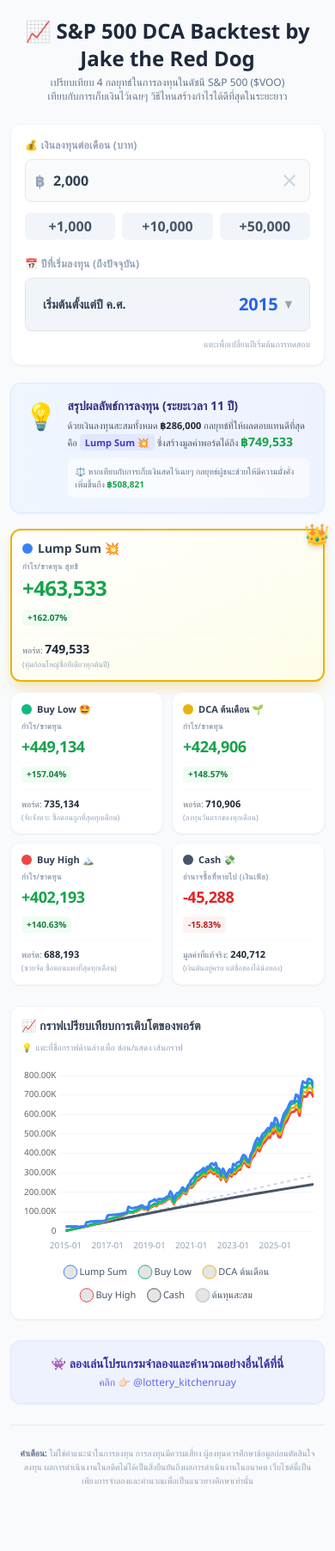
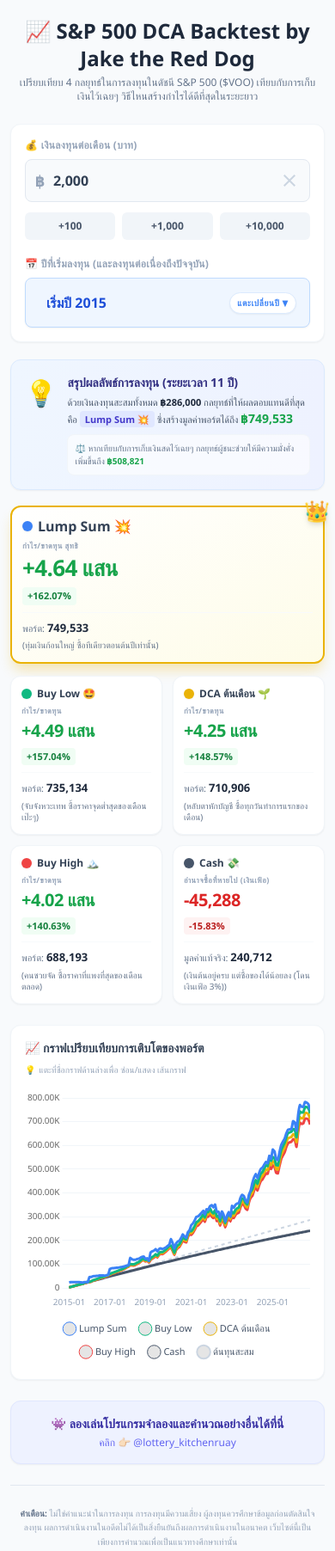
Before and after one commit to reddogboy/voo-backtest-5-ways, a plain HTML site: page index.html in a window 390 px wide. Shown: the whole page at 86% size. Drawn offline with nearby package versions, Linux system fonts and the light colour scheme.

Commit message:
Update index.html

```diff
--- a/index.html
+++ b/index.html
@@ -23,9 +23,9 @@
         /* ซ่อนลูกศรขึ้น/ลงในช่องกรอกตัวเลข */
         input[type="text"] { font-variant-numeric: tabular-nums; }
 
-        /* บังคับฟอนต์ 16px บนมือถือเพื่อป้องกัน iOS Auto-Zoom */
+        /* 🌟 บังคับฟอนต์ 16px บนมือถือเพื่อป้องกัน iOS Auto-Zoom */
         @media screen and (max-width: 768px) {
-            input[type="text"], button, select {
+            input[type="text"], select {
                 font-size: 16px !important;
             }
         }
@@ -38,15 +38,12 @@
             background: linear-gradient(to bottom right, #ffffff, #fefce8);
         }
 
-        /* Modal Overlay สำหรับ Pop-up */
-        .modal-overlay {
-            background-color: rgba(15, 23, 42, 0.6);
-            backdrop-filter: blur(4px);
+        /* ซ่อนลูกศรของ Select เดิม เพื่อใช้ลูกศร Custom ของเราเอง */
+        select {
+            -webkit-appearance: none;
+            -moz-appearance: none;
+            appearance: none;
         }
-
-        /* ซ่อน Scrollbar ของ Pop-up */
-        .hide-scrollbar::-webkit-scrollbar { display: none; }
-        .hide-scrollbar { -ms-overflow-style: none; scrollbar-width: none; }
     </style>
 </head>
 <body class="p-3 md:p-6 text-slate-800 pb-20">
@@ -56,7 +53,7 @@
         <!-- Header -->
         <div class="text-center mb-6 mt-2">
             <h1 class="text-2xl md:text-3xl font-black mb-1">📈 S&P 500 DCA Backtest by Jake the Red Dog </h1>
-            <p class="text-slate-500 text-xs md:text-base text-balance px-2">เปรียบเทียบ 4 กลยุทธ์ในการลงทุนในดัชนี S&P 500 ($VOO) เทียบกับการเก็บเงินไว้เฉยๆ วิธีไหนสร้างกำไรได้ดีที่สุดในระยะยาว</p>
+            <p class="text-slate-500 text-xs md:text-base px-2">เปรียบเทียบ 4 กลยุทธ์ในการลงทุนในดัชนี S&P 500 ($VOO) เทียบกับการเก็บเงินไว้เฉยๆ วิธีไหนสร้างกำไรได้ดีที่สุดในระยะยาว</p>
         </div>
 
         <!-- System States (Loading & Error) -->
@@ -94,29 +91,29 @@
                             <span class="absolute inset-y-0 left-0 pl-3 flex items-center text-slate-400 font-bold text-lg">฿</span>
                             <input type="text" inputmode="numeric" id="monthlyInput" value="2,000"
                                 class="w-full pl-8 pr-10 py-3 bg-slate-50 border border-slate-200 rounded-lg font-black text-slate-700 focus:outline-none focus:border-blue-500 focus:ring-2 focus:ring-blue-200 transition-all text-[16px] md:text-xl">
-                            <!-- 🌟 ปุ่มกากบาทล้างค่า (Clear) -->
-                            <button onclick="clearInput()" class="absolute inset-y-0 right-0 pr-3 flex items-center text-slate-300 hover:text-red-500 transition-colors" title="ล้างข้อมูล">
+                            <!-- ปุ่มกากบาทล้างค่า (Clear) -->
+                            <button onclick="clearInput()" class="absolute inset-y-0 right-0 pr-3 flex items-center text-slate-300 hover:text-red-500 transition-colors">
                                 <svg xmlns="http://www.w3.org/2000/svg" class="h-6 w-6 fill-current" viewBox="0 0 24 24"><path d="M19 6.41L17.59 5 12 10.59 6.41 5 5 6.41 10.59 12 5 17.59 6.41 19 12 13.41 17.59 19 19 17.59 13.41 12z"/></svg>
                             </button>
                         </div>
                         <div class="flex gap-2 mt-3">
-                            <button onclick="addAmount(1000)" class="flex-1 bg-slate-100 hover:bg-slate-200 text-slate-600 text-xs font-bold py-2 rounded-md transition transform active:scale-95">+1,000</button>
-                            <button onclick="addAmount(10000)" class="flex-1 bg-slate-100 hover:bg-slate-200 text-slate-600 text-xs font-bold py-2 rounded-md transition transform active:scale-95">+10,000</button>
-                            <button onclick="addAmount(50000)" class="flex-1 bg-slate-100 hover:bg-slate-200 text-slate-600 text-xs font-bold py-2 rounded-md transition transform active:scale-95">+50,000</button>
+                            <button onclick="addAmount(100)" class="flex-1 bg-slate-100 hover:bg-slate-200 text-slate-600 text-xs font-bold py-2 rounded-md transition">+100</button>
+                            <button onclick="addAmount(1000)" class="flex-1 bg-slate-100 hover:bg-slate-200 text-slate-600 text-xs font-bold py-2 rounded-md transition">+1,000</button>
+                            <button onclick="addAmount(10000)" class="flex-1 bg-slate-100 hover:bg-slate-200 text-slate-600 text-xs font-bold py-2 rounded-md transition">+10,000</button>
                         </div>
                     </div>
 
-                    <!-- 🌟 ส่วนเลือกปีเริ่มต้น (ปรับเป็นปุ่มเรียก Pop-up ให้นุ่มนวลขึ้น) -->
+                    <!-- ส่วนเลือกปีเริ่มต้น (🌟 ปรับปุ่มให้เป็นมิตร สบายตา และมี Affordance ชัดเจนขึ้น) -->
                     <div class="flex flex-col justify-center">
-                        <label class="block text-xs font-bold text-slate-400 mb-2 uppercase tracking-wide">📅 ปีที่เริ่มลงทุน (ถึงปัจจุบัน)</label>
-                        <button onclick="openYearModal()" class="w-full bg-slate-100 hover:bg-blue-50 border border-slate-200 hover:border-blue-200 text-slate-700 flex items-center justify-between px-5 py-4 rounded-lg transition-all shadow-sm group">
-                            <span class="text-sm font-semibold group-hover:text-blue-700 transition-colors">เริ่มต้นตั้งแต่ปี ค.ศ.</span>
-                            <div class="flex items-center gap-2">
-                                <span id="yearDisplayBtn" class="text-xl font-black text-blue-600">2015</span>
-                                <span class="text-slate-400 text-xs group-hover:text-blue-500">▼</span>
+                        <label class="block text-xs font-bold text-slate-400 mb-2 uppercase tracking-wide">📅 ปีที่เริ่มลงทุน (และลงทุนต่อเนื่องถึงปัจจุบัน)</label>
+                        <div class="relative w-full">
+                            <select id="yearSelect" onchange="changeYear(this.value)" class="w-full bg-blue-50 hover:bg-blue-100 border border-blue-200 text-blue-700 font-black px-5 py-4 rounded-lg transition-all shadow-sm cursor-pointer focus:outline-none focus:ring-2 focus:ring-blue-500 text-[16px] md:text-xl pl-6">
+                                <!-- Options จะถูกสร้างด้วย JavaScript -->
+                            </select>
+                            <div class="pointer-events-none absolute inset-y-0 right-0 flex items-center px-4 text-blue-500 font-bold">
+                                <span class="text-[10px] uppercase tracking-wider bg-white px-2 py-1 rounded-full shadow-sm border border-blue-100">แตะเปลี่ยนปี ▼</span>
                             </div>
-                        </button>
-                        <div class="text-[10px] text-slate-400 mt-2 text-right">แตะเพื่อเปลี่ยนปีเริ่มต้นการทดสอบ</div>
+                        </div>
                     </div>
                 </div>
             </div>
@@ -126,20 +123,18 @@
                 <!-- เนื้อหาจะถูกแทรกด้วย JavaScript -->
             </div>
 
-            <!-- 🌟 Summary Cards (ปรับ Grid บนมือถือให้อ่านง่าย เปรียบเทียบง่าย) -->
-            <!-- grid-cols-2 ทำให้แบ่งเป็น 2 คอลัมน์บนมือถือ ทำให้ดูกระชับ ไม่ต้องเลื่อนเยอะ -->
-            <div class="grid grid-cols-2 md:grid-cols-5 gap-2.5 sm:gap-3 mb-6" id="summaryCards"></div>
+            <!-- Summary Cards (Grid แนวนอนกะทัดรัดบนมือถือ) -->
+            <div class="grid grid-cols-2 md:grid-cols-5 gap-3 mb-6" id="summaryCards"></div>
 
             <!-- Chart -->
-            <div class="bg-white rounded-xl p-3 md:p-6 shadow-sm border border-slate-100 mb-6">
+            <div class="bg-white rounded-xl p-4 md:p-6 shadow-sm border border-slate-100 mb-6">
                 <div class="flex justify-between items-end mb-2">
                     <h2 class="text-sm md:text-base font-bold text-slate-700">📈 กราฟเปรียบเทียบการเติบโตของพอร์ต</h2>
                 </div>
                 <div class="text-[10px] sm:text-xs text-slate-400 mb-4 flex items-center gap-1">
                     <span>💡</span> แตะที่ชื่อกราฟด้านล่างเพื่อ ซ่อน/แสดง เส้นกราฟ
                 </div>
-                <!-- 🌟 ล็อกความสูงและป้องกันกราฟเพี้ยน -->
-                <div class="relative w-full h-[280px] md:h-[400px]">
+                <div class="relative w-full h-[320px] md:h-[400px]">
                     <canvas id="myChart"></canvas>
                 </div>
             </div>
@@ -156,29 +151,10 @@
             <div class="text-center border-t border-slate-200 pt-6 pb-2 px-2">
                 <p class="text-[10px] sm:text-xs text-slate-400 leading-relaxed font-medium">
                     <strong class="text-slate-500">คำเตือน:</strong> ไม่ใช่คำแนะนำในการลงทุน การลงทุนมีความเสี่ยง ผู้ลงทุนควรศึกษาข้อมูลก่อนตัดสินใจลงทุน<br class="hidden md:block">
-                    ผลการดำเนินงานในอดีตไม่ได้เป็นสิ่งยืนยันถึงผลการดำเนินงานในอนาคต เว็บไซต์นี้เป็นเพียงการจำลองและคำนวณเพื่อเป็นแนวทางศึกษาเท่านั้น
+                    ผลการดำเนินงานในอดีตไม่ได้เป็นสิ่งยืนยันถึงผลการดำเนินงานในอนาคต เว็บไซต์นี้เป็นเพียงการคำนวณเพื่อเป็นแนวทางศึกษาเท่านั้น
                 </p>
             </div>
 
-        </div>
-    </div>
-
-    <!-- 🌟 Pop-up Modal สำหรับเลือกปี (ทำใหม่ให้นุ่มนวลขึ้น) -->
-    <div id="yearModal" class="fixed inset-0 modal-overlay flex items-center justify-center z-50 hidden opacity-0 transition-opacity duration-300">
-        <div class="bg-white rounded-2xl shadow-2xl p-5 w-[90%] max-w-sm transform scale-95 transition-transform duration-300" id="yearModalContent">
-            <div class="flex justify-between items-center mb-4 border-b border-slate-100 pb-3">
-                <h3 class="font-bold text-lg text-slate-800">เลือกปีที่เริ่มลงทุน</h3>
-                <button onclick="closeYearModal()" class="text-slate-400 hover:text-red-500 font-bold text-2xl leading-none transition-colors">&times;</button>
-            </div>
-
-            <div class="text-xs text-slate-500 mb-3 text-center">ทดสอบเริ่มลงทุนตั้งแต่ปี ค.ศ. ต่อไปนี้จนถึงปัจจุบัน</div>
-
-            <!-- ปุ่มปีจะถูกสร้างที่นี่ -->
-            <div id="modalYearGrid" class="grid grid-cols-3 gap-2 sm:gap-3 mb-6 max-h-72 overflow-y-auto hide-scrollbar"></div>
-
-            <button onclick="closeYearModal()" class="w-full bg-slate-800 hover:bg-slate-900 text-white font-bold py-3 rounded-xl transition-colors shadow-sm">
-                ปิดหน้าต่าง
-            </button>
         </div>
     </div>
 
@@ -197,8 +173,8 @@
             dcaLow: '#10B981',    // เขียว
             dcaFirst: '#EAB308',  // เหลือง
             dcaHigh: '#EF4444',   // แดง
-            cash: '#475569',      // เทาเข้ม/ดำ
-            cost: '#CBD5E1'       // เทาอ่อน (ต้นทุน)
+            cash: '#475569',      // เทาเข้ม/ดำ (เก็บเงินสดไว้เฉยๆ)
+            cost: '#CBD5E1'       // เทาอ่อน (ต้นทุนสะสม)
         };
 
         // 3. Formatters
@@ -206,10 +182,27 @@
         const fmtTHB = (n) => "฿" + fmtNum(n);
         const fmtSign = (n) => (n > 0 ? "+" : "") + fmtNum(n);
 
+        // Formatter สำหรับกราฟ (ย่อเป็น K, M)
         const compactNum = (val) => {
             if (val >= 1000000) return (val / 1000000).toFixed(2) + "M";
             if (val >= 1000) return (val / 1000).toFixed(2) + "K";
             return Math.round(val).toLocaleString();
+        };
+
+        // 🌟 NEW Formatter: สำหรับการ์ด (แปลงเป็น ล้าน, แสน แบบภาษาไทยเพื่อให้ตัวเลขไม่ล้นจอ)
+        const fmtThaiCompact = (n) => {
+            if (n === 0) return "0";
+            const isNeg = n < 0;
+            const absN = Math.abs(n);
+            const sign = isNeg ? "-" : "+";
+
+            if (absN >= 1000000) {
+                return sign + (absN / 1000000).toFixed(2) + " ล้าน";
+            } else if (absN >= 100000) {
+                return sign + (absN / 100000).toFixed(2) + " แสน";
+            } else {
+                return sign + Math.round(absN).toLocaleString("en-US");
+            }
         };
 
         // 4. การจัดการ Input (ใส่ลูกน้ำอัตโนมัติ)
@@ -227,64 +220,32 @@
             updateUI();
         }
 
-        // 🌟 ฟังก์ชันล้างค่า (Clear Input)
         function clearInput() {
             inputEl.value = '0';
             updateUI();
-            inputEl.focus(); // ให้เคอร์เซอร์กระพริบรอรับค่าใหม่
+            inputEl.focus();
         }
 
         function getMonthlyDCA() {
             return parseInt(inputEl.value.replace(/,/g, '')) || 0;
         }
 
-        // 5. 🌟 ระบบ Pop-up Modal สำหรับเลือกปี (ดีกว่า Wheel เพราะเห็นชัดกว่า)
-        function initYearModal() {
-            const grid = document.getElementById('modalYearGrid');
+        // 5. ระบบเลือกปีแบบล้อเลื่อน (Wheel Select)
+        function initYearSelect() {
+            const selectEl = document.getElementById('yearSelect');
             const currentYear = new Date().getFullYear();
             const maxYear = currentYear - 1;
 
             let html = '';
             for (let y = 2015; y <= maxYear; y++) {
-                const isActive = y.toString() === selectedYear;
-                html += `
-                    <button onclick="changeYear('${y}')"
-                        class="py-3 rounded-xl text-sm font-bold transition-all border
-                        ${isActive ? 'bg-blue-600 text-white border-blue-600 shadow-md' : 'bg-slate-50 text-slate-600 border-slate-200 hover:bg-blue-100 hover:border-blue-300'}">
-                        ${y}
-                    </button>
-                `;
+                const isSelected = y.toString() === selectedYear ? 'selected' : '';
+                html += `<option value="${y}" ${isSelected}>เริ่มปี ${y}</option>`;
             }
-            grid.innerHTML = html;
-            document.getElementById('yearDisplayBtn').innerText = selectedYear;
-        }
-
-        function openYearModal() {
-            initYearModal();
-            const modal = document.getElementById('yearModal');
-            const content = document.getElementById('yearModalContent');
-            modal.classList.remove('hidden');
-            // Allow display block to apply before fading in
-            setTimeout(() => {
-                modal.classList.remove('opacity-0');
-                content.classList.remove('scale-95');
-            }, 10);
-        }
-
-        function closeYearModal() {
-            const modal = document.getElementById('yearModal');
-            const content = document.getElementById('yearModalContent');
-            modal.classList.add('opacity-0');
-            content.classList.add('scale-95');
-            setTimeout(() => {
-                modal.classList.add('hidden');
-            }, 300); // Wait for transition
+            selectEl.innerHTML = html;
         }
 
         function changeYear(year) {
             selectedYear = year;
-            closeYearModal();
-            document.getElementById('yearDisplayBtn').innerText = selectedYear;
             updateUI();
         }
 
@@ -300,6 +261,7 @@
                 document.getElementById('stateContainer').style.display = 'none';
                 document.getElementById('mainContent').classList.remove('hidden');
 
+                initYearSelect();
                 updateUI();
             } catch (error) {
                 console.error("Fetch Data Error:", error);
@@ -360,7 +322,7 @@
             if (!tooltipEl) {
                 tooltipEl = document.createElement('div');
                 tooltipEl.id = 'custom-tooltip';
-                tooltipEl.style.background = 'rgba(15, 23, 42, 0.95)';
+                tooltipEl.style.background = 'rgba(15, 23, 42, 0.98)';
                 tooltipEl.style.borderRadius = '12px';
                 tooltipEl.style.color = 'white';
                 tooltipEl.style.opacity = 1;
@@ -369,7 +331,7 @@
                 tooltipEl.style.transition = 'all 0.2s ease';
                 tooltipEl.style.zIndex = 100;
                 tooltipEl.style.boxShadow = '0 20px 25px -5px rgba(0, 0, 0, 0.3)';
-                tooltipEl.style.minWidth = '200px';
+                tooltipEl.style.minWidth = '220px';
                 tooltipEl.style.padding = '12px';
                 chart.canvas.parentNode.appendChild(tooltipEl);
             }
@@ -391,16 +353,16 @@
 
                 let innerHtml = `
                     <button onclick="document.getElementById('custom-tooltip').style.opacity = '0'; document.getElementById('custom-tooltip').style.pointerEvents = 'none';"
-                            class="absolute top-1.5 right-1.5 text-slate-400 hover:text-white transition-colors w-7 h-7 flex items-center justify-center rounded-full bg-slate-800 hover:bg-slate-600 font-bold text-lg z-50">
+                            class="absolute top-2 right-2 text-slate-400 hover:text-white transition-colors w-7 h-7 flex items-center justify-center rounded-full bg-slate-800 hover:bg-slate-600 font-bold text-lg z-50">
                         &times;
                     </button>
                 `;
 
                 titleLines.forEach(title => {
-                    innerHtml += `<div class="font-bold text-xs sm:text-sm mb-2.5 text-white border-b border-slate-700 pb-2 pr-6">${title}</div>`;
+                    innerHtml += `<div class="font-bold text-sm mb-3 text-white border-b border-slate-700 pb-2 pr-6">${title}</div>`;
                 });
 
-                innerHtml += '<table class="w-full text-[10px] sm:text-xs">';
+                innerHtml += '<table class="w-full text-[11px] sm:text-xs">';
                 tooltip.body.forEach((bodyItem, i) => {
                     const colors = tooltip.labelColors[i];
                     const dataset = chart.data.datasets[tooltip.dataPoints[i].datasetIndex];
@@ -453,11 +415,11 @@
             const last = history[history.length - 1];
 
             let results = [
-                { id: 'lumpSum', name: "Lump Sum 💥", val: last.lumpSum, c: C.lumpSum, desc: "ทุ่มก้อนใหญ่ซื้อทีเดียวทุกต้นปี" },
-                { id: 'dcaLow', name: "Buy Low 🤩", val: last.dcaLow, c: C.dcaLow, desc: "จับจังหวะ ซื้อตอนถูกที่สุดทุกเดือน" },
-                { id: 'dcaFirst', name: "DCA ต้นเดือน 🌱", val: last.dcaFirst, c: C.dcaFirst, desc: "ลงทุนวันแรกของทุกเดือน" },
-                { id: 'dcaHigh', name: "Buy High 🏔️", val: last.dcaHigh, c: C.dcaHigh, desc: "ซวยจัด ซื้อตอนแพงที่สุดทุกเดือน" },
-                { id: 'cash', name: "Cash 💸", val: last.cashValue, c: C.cash, desc: "ไม่ลงทุน โดนเงินเฟ้อกิน" }
+                { id: 'lumpSum', name: "Lump Sum 💥", val: last.lumpSum, c: C.lumpSum, desc: "ทุ่มเงินก้อนใหญ่ ซื้อทีเดียวตอนต้นปีเท่านั้น" },
+                { id: 'dcaLow', name: "Buy Low 🤩", val: last.dcaLow, c: C.dcaLow, desc: "จับจังหวะเทพ ซื้อราคาจุดต่ำสุดของเดือนเป๊ะๆ" },
+                { id: 'dcaFirst', name: "DCA ต้นเดือน 🌱", val: last.dcaFirst, c: C.dcaFirst, desc: "หลับตาหักบัญชี ซื้อทุกวันทำการแรกของเดือน" },
+                { id: 'dcaHigh', name: "Buy High 🏔️", val: last.dcaHigh, c: C.dcaHigh, desc: "คนซวยจัด ซื้อราคาที่แพงที่สุดของเดือนตลอด" },
+                { id: 'cash', name: "Cash 💸", val: last.cashValue, c: C.cash, desc: "เงินต้นอยู่ครบ แต่ซื้อของได้น้อยลง (โดนเงินเฟ้อ 3%)" }
             ];
 
             results.sort((a, b) => b.val - a.val);
@@ -490,7 +452,7 @@
                 insightBox.classList.add('hidden');
             }
 
-            // 🌟 วาด Cards (ปรับ Layout บนมือถือให้เป็น 2 คอลัมน์)
+            // วาด Cards
             let cardsHTML = '';
             results.forEach((r, idx) => {
                 const profit = r.val - totalCost;
@@ -501,18 +463,14 @@
                 const isLoss = profit < 0;
 
                 const profitColor = isLoss ? 'text-red-600' : 'text-green-600';
+                const gridSpan = isWinner ? 'col-span-2 md:col-span-1' : 'col-span-1 md:col-span-1';
+                const titleSize = isWinner ? 'text-base' : 'text-[12px] md:text-xs';
 
-                // 🌟 Logic สำคัญ: ถ้าเป็นผู้ชนะ ให้กินพื้นที่ 2 ช่องบนมือถือ (Full Width) นอกนั้นใช้ช่องเดียว (1/2 Width)
-                const gridSpan = isWinner ? 'col-span-2 md:col-span-1' : 'col-span-1 md:col-span-1';
-
-                // ปรับขนาดตัวหนังสือให้พอดีกับกรอบ (ผู้ชนะตัวใหญ่ กล่องอื่นตัวเล็กลงนิดนึงบนมือถือ)
-                const titleSize = isWinner ? 'text-sm md:text-base' : 'text-[11px] md:text-sm';
-                const profitSize = isWinner ? 'text-2xl md:text-3xl' : 'text-lg md:text-2xl';
-                const portValSize = isWinner ? 'text-sm' : 'text-[11px] md:text-sm';
+                // 🌟 ปรับขนาดฟอนต์ให้สมดุล (ผู้ชนะใหญ่ คนอื่นเล็กลงนิดหน่อย เพื่อไม่ให้เบียดกรอบ)
+                const profitSize = isWinner ? 'text-[26px] sm:text-3xl' : 'text-[20px] sm:text-xl';
 
                 const profitLabel = isCash ? 'อำนาจซื้อที่หายไป (เงินเฟ้อ)' : (isWinner ? 'กำไร/ขาดทุน สุทธิ' : 'กำไร/ขาดทุน');
-                const portLabel = isCash ? 'มูลค่าที่แท้จริง' : 'พอร์ต';
-                const descText = isCash ? `เงินต้นอยู่ครบ แต่ซื้อของได้น้อยลง` : r.desc;
+                const portLabel = isCash ? 'มูลค่าแท้จริง' : 'พอร์ต';
 
                 cardsHTML += `
                     <div class="${gridSpan} bg-white rounded-xl p-3 sm:p-4 relative flex flex-col justify-between ${isWinner ? 'winner-card' : 'border border-slate-100 shadow-sm'}">
@@ -524,18 +482,18 @@
                                 <div class="${titleSize} font-bold text-slate-700 leading-tight truncate">${r.name}</div>
                             </div>
 
-                            <div class="text-[9px] sm:text-[10px] text-slate-400 mb-0.5 font-semibold uppercase tracking-wider line-clamp-1" title="${profitLabel}">${profitLabel}</div>
-                            <div class="${profitSize} font-black ${profitColor} mb-1 tracking-tight truncate">
-                                ${fmtSign(profit)}
+                            <div class="text-[9px] text-slate-400 mb-0.5 font-semibold uppercase tracking-wider line-clamp-1" title="${profitLabel}">${profitLabel}</div>
+                            <div class="${profitSize} font-black ${profitColor} mb-1 tracking-tight leading-none pt-1">
+                                ${fmtThaiCompact(profit)}
                             </div>
-                            <div class="inline-block px-1.5 py-0.5 rounded ${isLoss ? 'bg-red-50 text-red-700' : 'bg-green-50 text-green-700'} text-[10px] sm:text-[11px] font-bold mb-2">
+                            <div class="inline-block px-1.5 py-0.5 mt-1.5 rounded ${isLoss ? 'bg-red-50 text-red-700' : 'bg-green-50 text-green-700'} text-[11px] font-bold mb-2">
                                 ${percent > 0 ? '+' : ''}${percent.toFixed(2)}%
                             </div>
                         </div>
 
                         <div class="pt-2 border-t border-slate-50">
-                            <div class="text-[10px] sm:text-[11px] text-slate-500">${portLabel}: <span class="font-bold text-slate-800 ${portValSize} truncate">${fmtNum(r.val)}</span></div>
-                            <div class="text-[9px] sm:text-[10px] text-slate-400 mt-0.5 leading-snug line-clamp-2" title="${descText}">(${descText})</div>
+                            <div class="text-[11px] text-slate-500">${portLabel}: <span class="font-bold text-slate-800 text-[13px]">${fmtNum(r.val)}</span></div>
+                            <div class="text-[10px] md:text-[11px] text-slate-500 mt-1 leading-snug">(${r.desc})</div>
                         </div>
                     </div>
                 `;
@@ -567,7 +525,7 @@
                     data: { labels, datasets },
                     options: {
                         responsive: true,
-                        maintainAspectRatio: false, // 🌟 ปลดล็อกให้ Chart ไม่บิดเบี้ยว ยืดตาม Div แม่
+                        maintainAspectRatio: false,
                         interaction: { mode: 'index', intersect: false },
                         scales: {
                             y: {
@@ -594,7 +552,7 @@
                             legend: {
                                 position: 'bottom',
                                 labels: {
-                                    boxWidth: 10,
+                                    boxWidth: 12,
                                     usePointStyle: true,
                                     padding: 16,
                                     font: { size: 11, weight: '500' },
```
